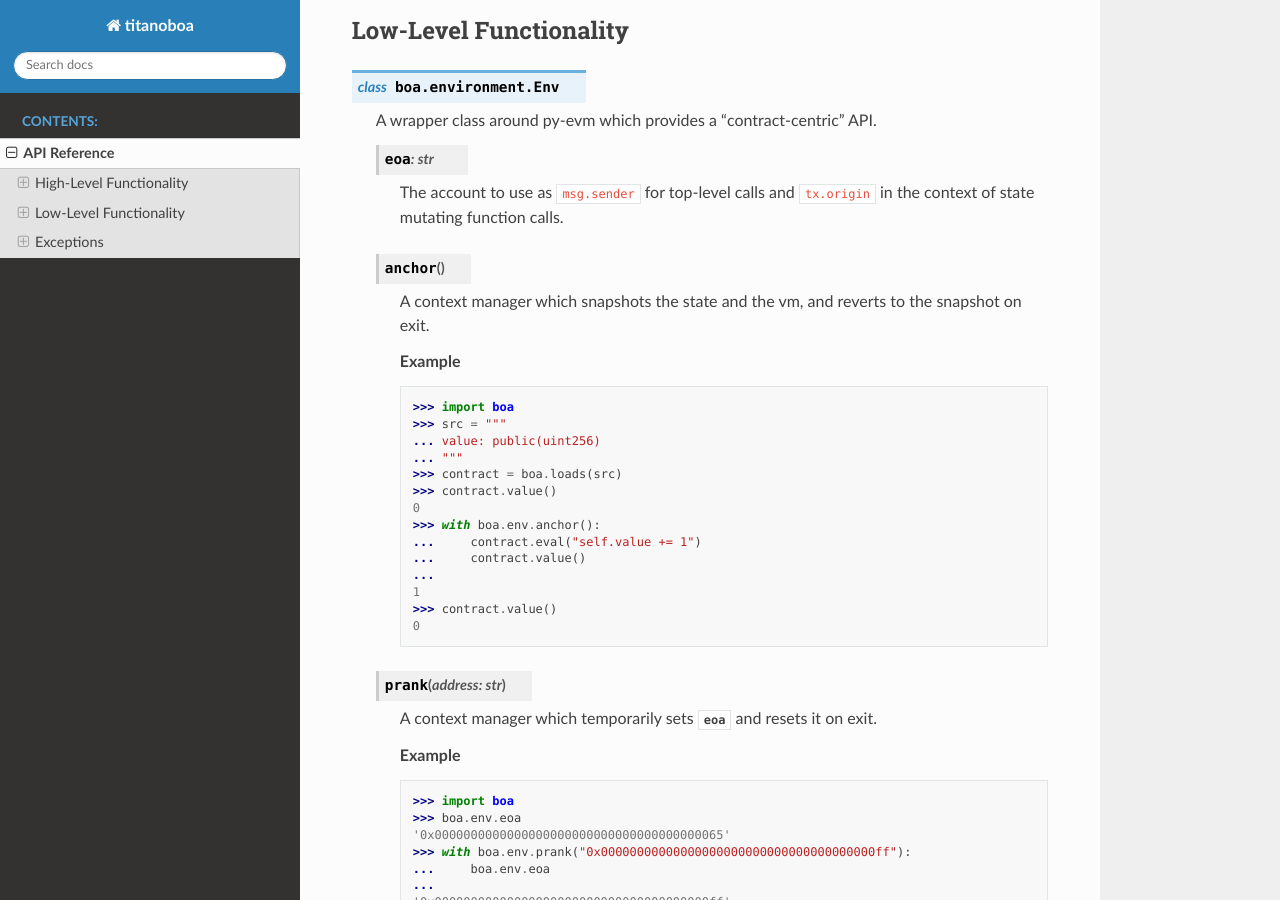
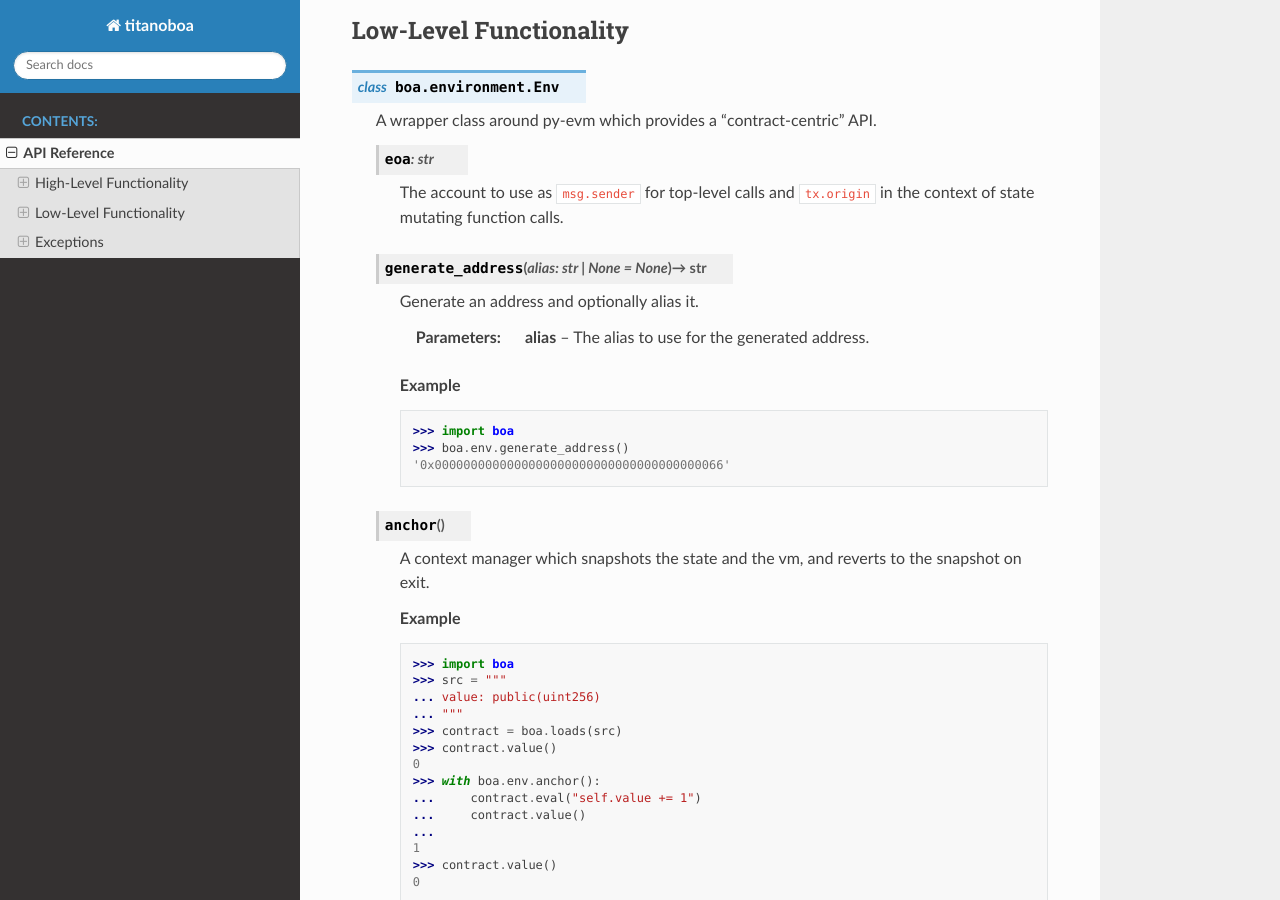
Before and after one commit to vyperlang/titanoboa, a Sphinx documentation site: the page built from docs/source/api.rst, in a window 1280 px wide and 900 px high, scrolled down 6083 px. Built offline with Sphinx 7.4.7 and the Read the Docs theme 2.0.0, drawn with Linux system fonts in a browser that asks for light colours.

Commit message:
docs: document generate_address method

```diff
--- a/docs/source/api.rst
+++ b/docs/source/api.rst
@@ -329,6 +329,20 @@ Low-Level Functionality
 
         The account to use as ``msg.sender`` for top-level calls and ``tx.origin`` in the context of state mutating function calls.
 
+    .. method:: generate_address(alias: str | None = None) -> str
+
+        Generate an address and optionally alias it.
+
+        :param alias: The alias to use for the generated address.
+
+        .. rubric:: Example
+
+        .. code-block:: python
+
+            >>> import boa
+            >>> boa.env.generate_address()
+            '0x0000000000000000000000000000000000000066'
+
     .. method:: anchor()
 
         A context manager which snapshots the state and the vm, and reverts to the snapshot on exit.
```
